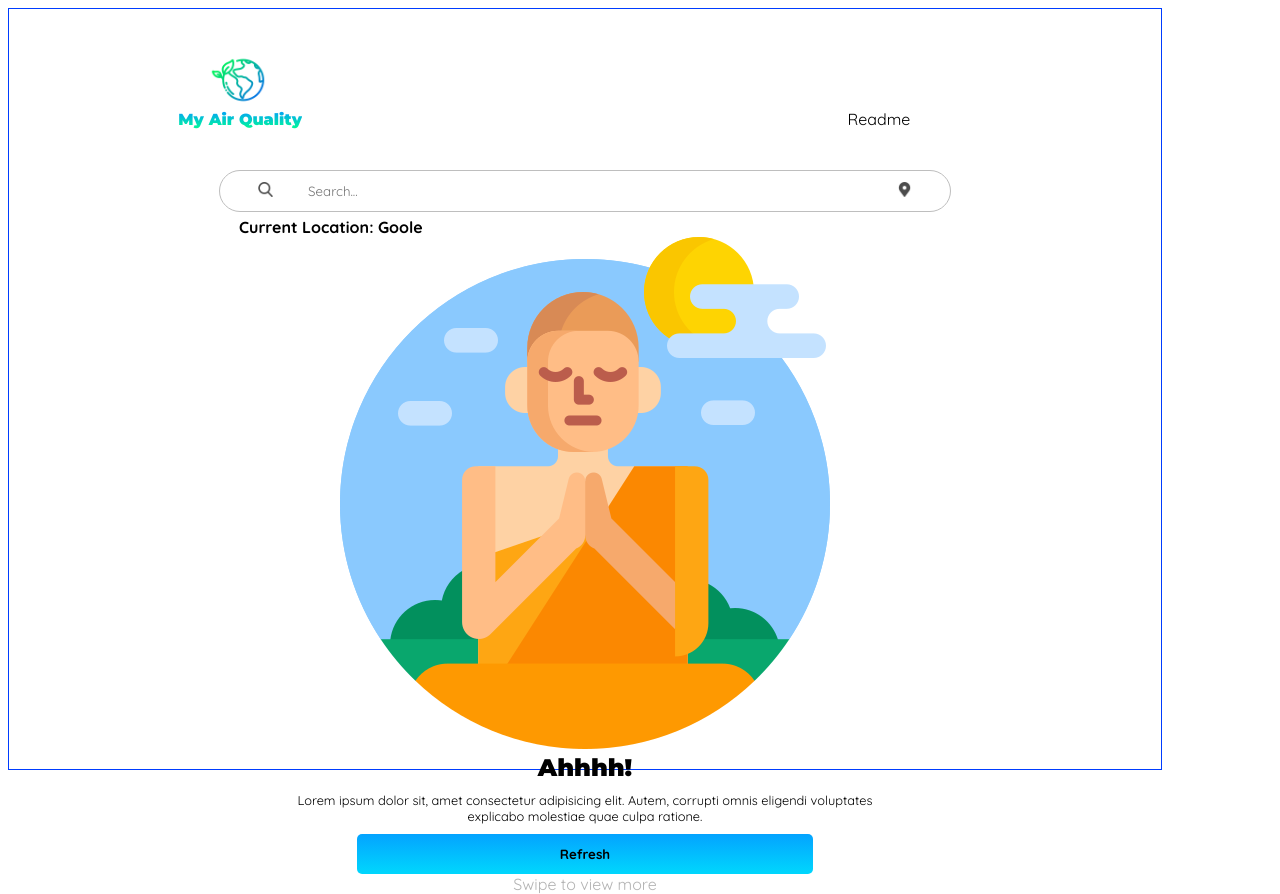
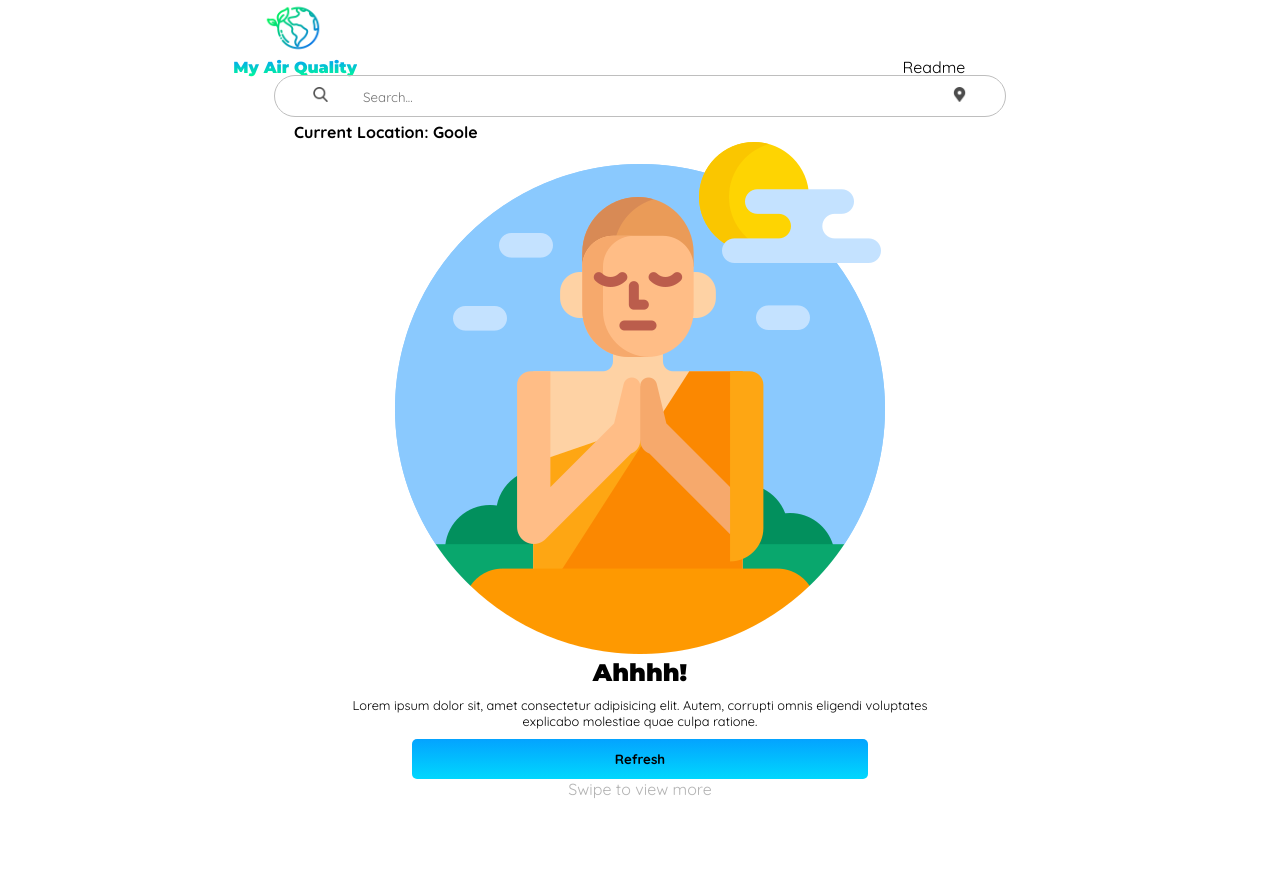
Before and after one commit to bibhashdash/myairquality, a Vue app: page / in a window 1280 px wide. After the commit the page ends 800 px from the top, so only its background shows below. Built offline with nearby package versions, Linux system fonts and the light colour scheme; a web font is replaced by a local one.

Commit message:
using calc to fix keyboard push up issue

```diff
--- a/public/index.html
+++ b/public/index.html
@@ -13,6 +13,15 @@
       href="https://fonts.googleapis.com/css2?family=IBM+Plex+Sans+Thai+Looped:wght@100;200;300&family=Montserrat:wght@300;600;900&family=Orbitron&family=Quicksand:wght@300;400;500;600;700&display=swap"
       rel="stylesheet"
     />
+    <style>
+      body {
+        padding: 0;
+        margin: 0;
+        display: flex;
+        flex-direction: column;
+        align-items: center;
+      }
+    </style>
   </head>
 
   <body>
--- a/src/App.vue
+++ b/src/App.vue
@@ -54,14 +54,18 @@ export default {
   display: flex;
   flex-direction: column;
   align-items: center;
-  padding: 0;
-  width: 90vw;
-  height: 95vh;
-  border: 1px solid rgb(0, 60, 255);
+
+  /* width: 90vw; */
+  height: calc(100vh - 50px);
+  /* border: 2px solid rgb(211, 72, 30); */
+  /* overflow-y: scroll; */
 }
+
 .app-container {
   display: grid;
-  grid-template-rows: 20% 80%;
+  height: 100%;
+  grid-template-rows: 10% 90%;
+  /* border: 2px solid rgb(13, 14, 20); */
 }
 h1,
 h2,
@@ -120,11 +124,9 @@ main {
   flex-direction: column;
   align-items: center;
   justify-content: space-evenly;
-  /* height: 100%; */
 }
 .search {
   width: 90%;
-  /* margin-bottom: 2rem; */
 }
 .search-bar {
   display: grid;
@@ -190,13 +192,4 @@ input:focus {
 .cta-subdeck {
   color: rgb(179, 179, 179);
 }
-/*
-@media all and (min-width: 768px) {
-  .app-container {
-    width: 700px;
-    height: 100vh;
-    display: flex;
-    flex-direction: column;
-  }
-} */
 </style>
```
